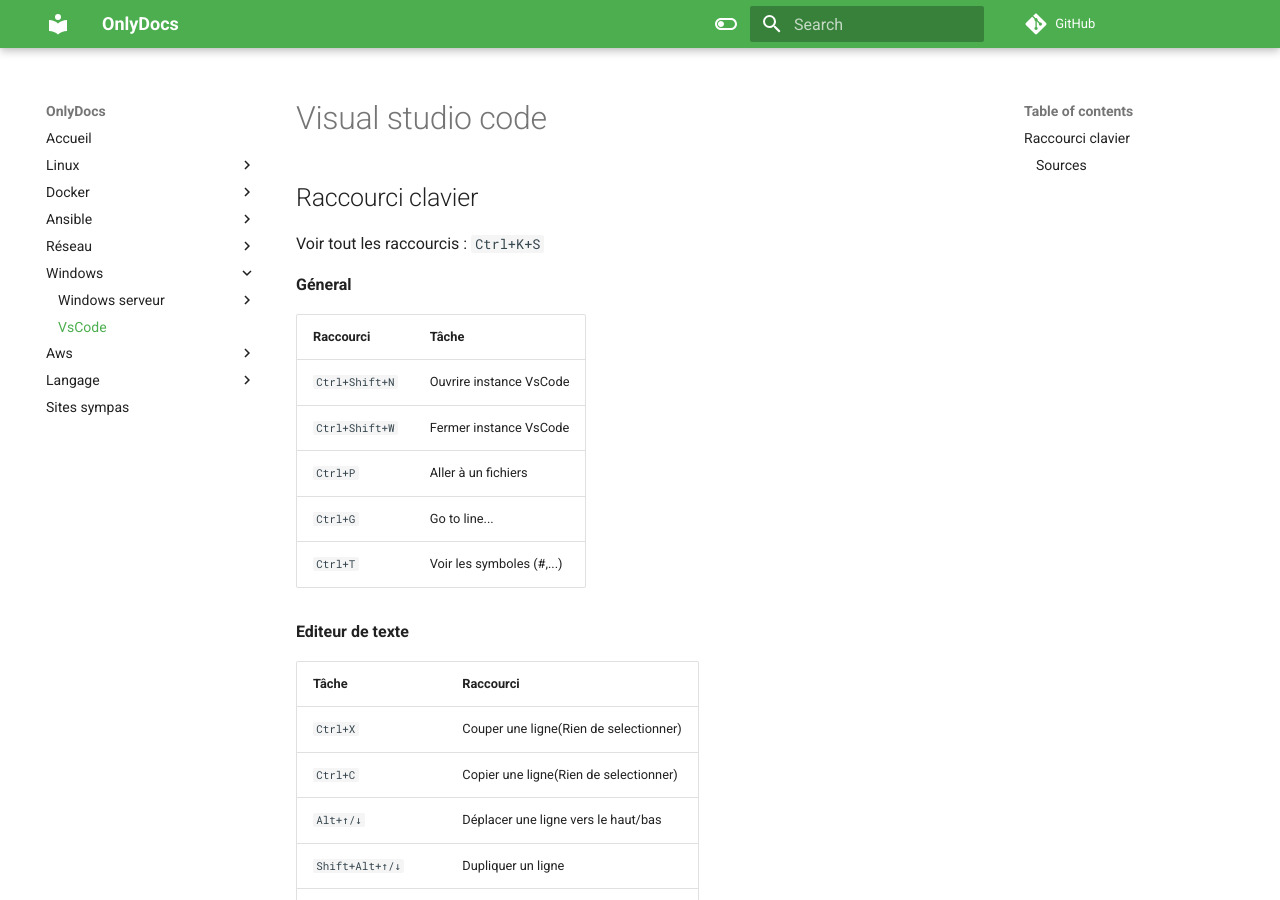
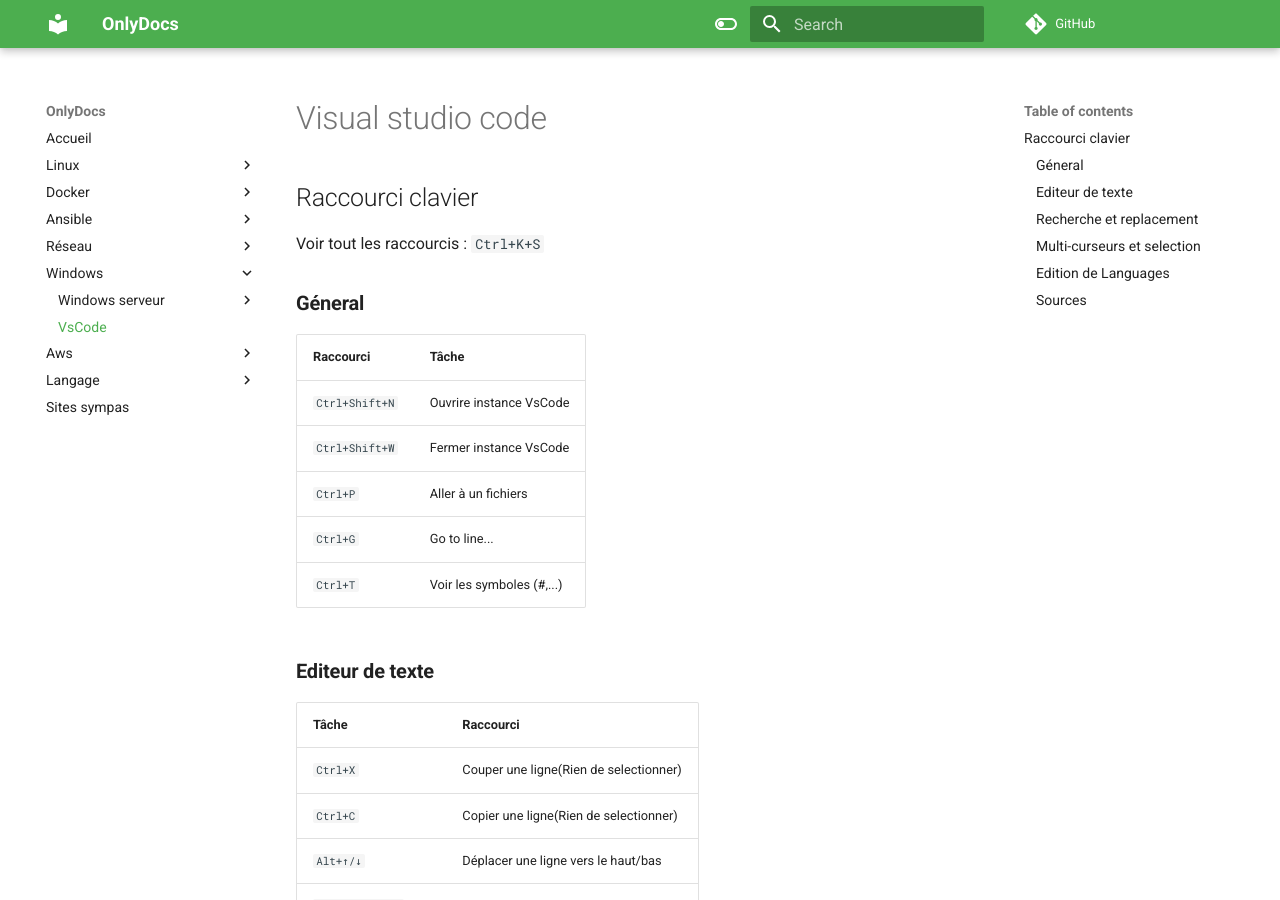
Before and after one commit to Theonlymore/OnlyDocs, an MkDocs documentation site: the page built from docs/windows/vsCode.md, in a window 1280 px wide and 900 px high. Built offline with MkDocs 1.6.1 and Material for MkDocs 9.7.7, drawn with Linux system fonts in a browser that asks for light colours; comment, search, counter and statistics services are not loaded.

Commit message:
Update vsCode.md

```diff
--- a/docs/windows/vsCode.md
+++ b/docs/windows/vsCode.md
@@ -4,7 +4,7 @@
 
 Voir tout les raccourcis : `Ctrl+K+S`
 
-**Géneral**
+### **Géneral**
 
 | Raccourci      | Tâche                     |
 | -------------- | ------------------------- |
@@ -14,7 +14,7 @@ Voir tout les raccourcis : `Ctrl+K+S`
 | `Ctrl+G`       | Go to line...             |
 | `Ctrl+T`       | Voir les symboles (#,...) |
 
-**Editeur de texte**
+### **Editeur de texte**
 
 | Tâche               | Raccourci                              |
 | ------------------- | -------------------------------------- |
@@ -28,7 +28,7 @@ Voir tout les raccourcis : `Ctrl+K+S`
 | `Ctrl+↑/↓`          | Scroll dans les lignes                 |
 | `Ctrl+/`            | Commenter une ligne                    |
 
-**Recherche et replacement**
+### **Recherche et replacement**
 
 | Tâche         | Raccourci                         |
 | ------------- | --------------------------------- |
@@ -37,7 +37,7 @@ Voir tout les raccourcis : `Ctrl+K+S`
 | `F3/Shift+F3` | Recherche après/avant             |
 | `Alt+Entrer`  | Multi-curseurs sur les ocurrences |
 
-**Multi-curseurs et selection**
+### **Multi-curseurs et selection**
 
 | Tâche          | Raccourci                                  |
 | -------------- | ------------------------------------------ |
@@ -47,7 +47,7 @@ Voir tout les raccourcis : `Ctrl+K+S`
 | `Ctrl+L`       | Selectionner la ligne actuelle             |
 | `Ctrl+Shift+L` | Selectionner tout les ocurrences           |
 
-**Edition de Languages**
+### **Edition de Languages**
 
 | Tâche         | Raccourci                               |
 | ------------- | --------------------------------------- |
```
